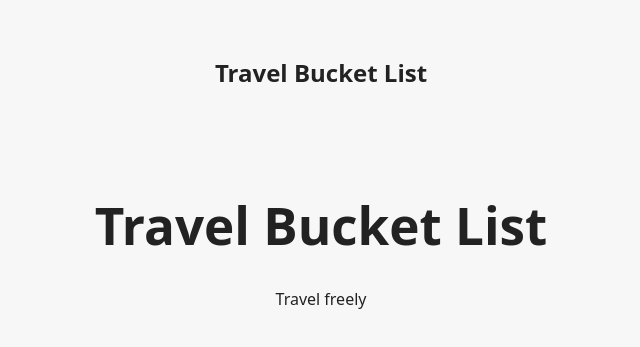
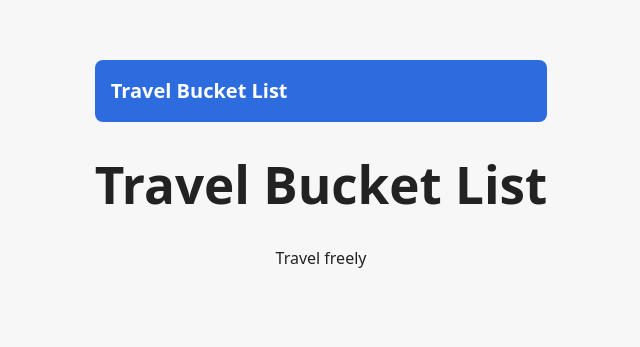
Before and after one commit to zypherson/travel-bucket-list, a React (Vite) app: page / in a window 1280 px wide. Shown: the part 235-582 px from the top of the page, without its empty margins (319-959 px from the left). Built offline with nearby package versions, Linux system fonts and the light colour scheme.

Commit message:
styled nav bar

```diff
--- a/src/App.css
+++ b/src/App.css
@@ -4,35 +4,6 @@
   padding: 2rem;
   text-align: center;
 }
-
-.logo {
-  height: 6em;
-  padding: 1.5em;
-  will-change: filter;
-  transition: filter 300ms;
-}
-.logo:hover {
-  filter: drop-shadow(0 0 2em #646cffaa);
-}
-.logo.react:hover {
-  filter: drop-shadow(0 0 2em #61dafbaa);
-}
-
-@keyframes logo-spin {
-  from {
-    transform: rotate(0deg);
-  }
-  to {
-    transform: rotate(360deg);
-  }
-}
-
-@media (prefers-reduced-motion: no-preference) {
-  a:nth-of-type(2) .logo {
-    animation: logo-spin infinite 20s linear;
-  }
-}
-
 .card {
   padding: 2em;
 }
@@ -53,3 +24,19 @@ body {
   margin: 40px auto;
   padding: 0 16px;
 }
+
+.navbar {
+  display: flex;
+  align-items: center;
+  justify-content: space-between;
+  padding: 16px;
+  background: #2d6cdf;
+  color: white;
+  border-radius: 8px;
+}
+
+.logo {
+  margin: 0;
+  font-size: 20px;
+  font-weight: bold;
+}
```
